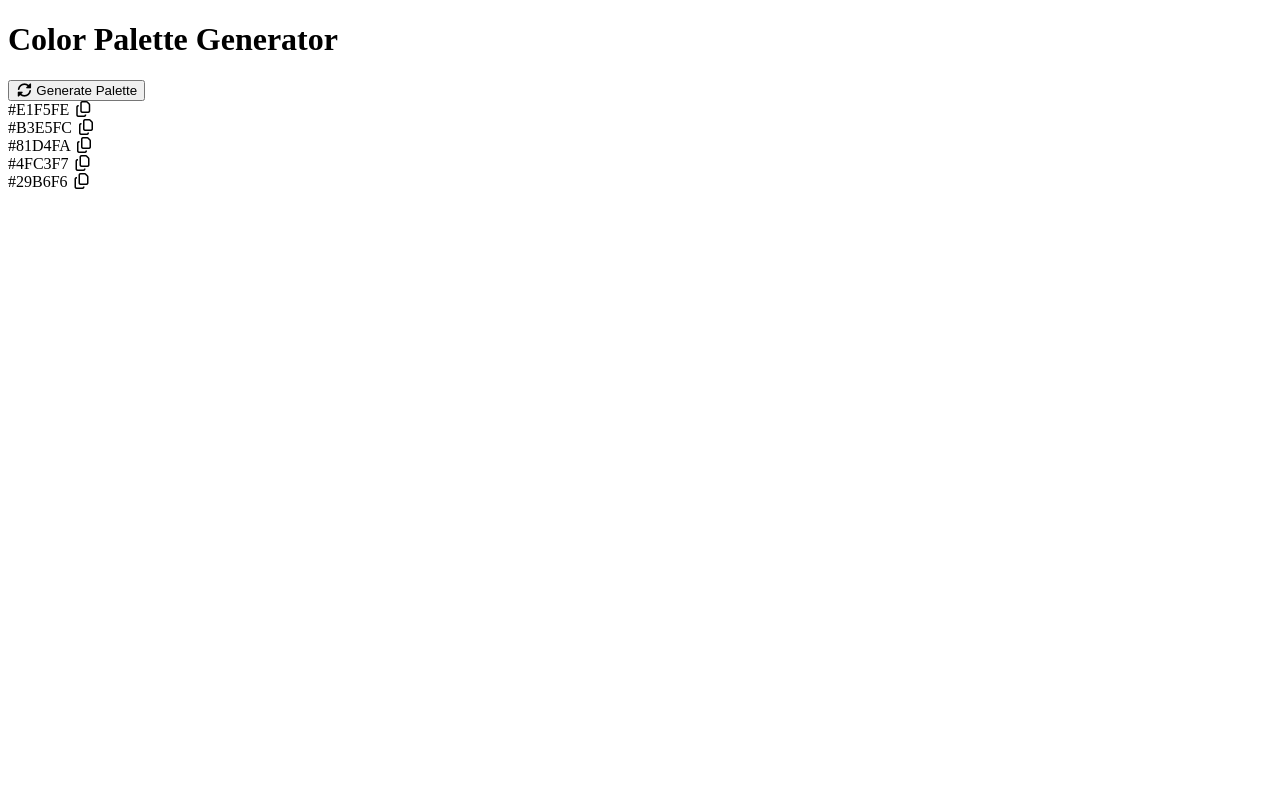
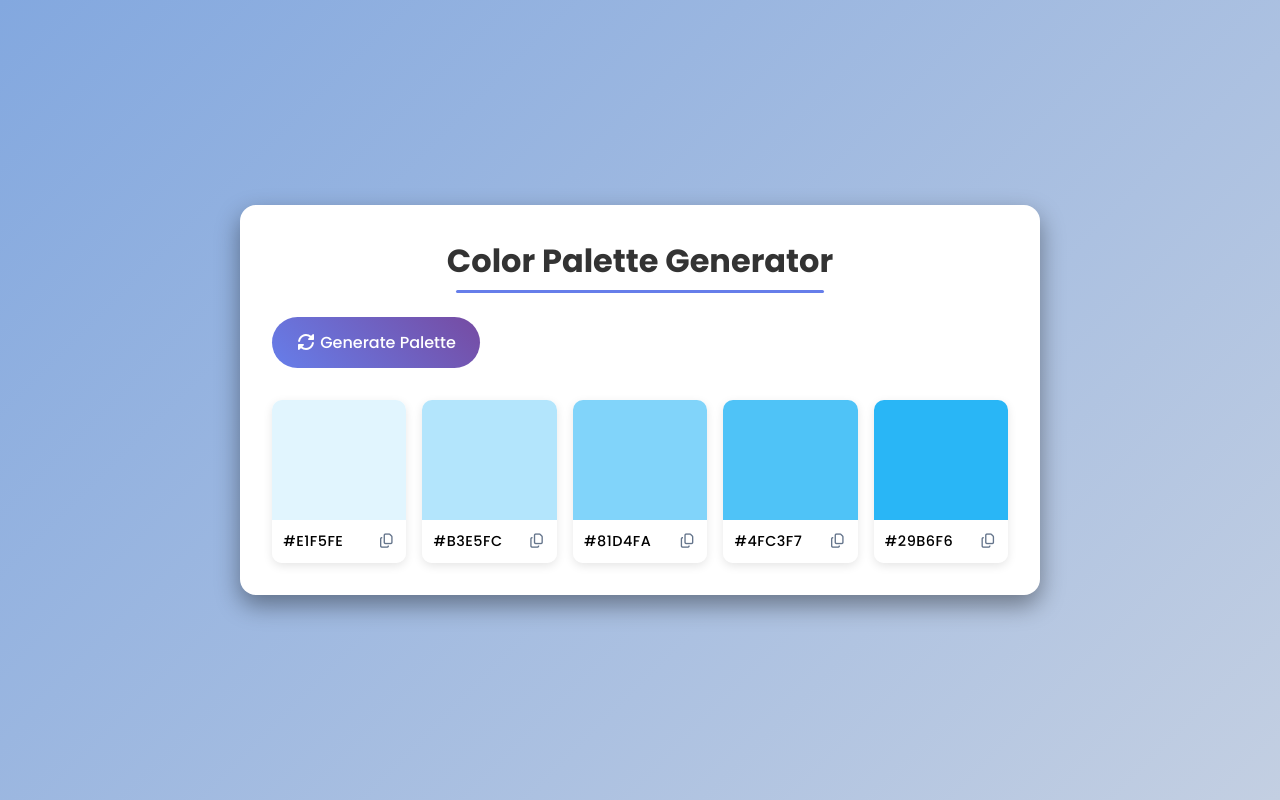
Before and after one commit to vidhusan12/15-Projects, a plain HTML site: page color-palette/index.html in a window 1280 px wide. Drawn offline with Linux system fonts and the light colour scheme.

Commit message:
Added css

```diff
--- a/color-palette/index.html
+++ b/color-palette/index.html
@@ -12,6 +12,7 @@
       crossorigin="anonymous"
       referrerpolicy="no-referrer"
     />
+    <link href="https://fonts.googleapis.com/css?family=Poppins:100,100italic,200,200italic,300,300italic,regular,italic,500,500italic,600,600italic,700,700italic,800,800italic,900,900italic" rel="stylesheet" />
   </head>
   <body>
     <div class="container">
--- a/color-palette/style.css
+++ b/color-palette/style.css
@@ -0,0 +1,120 @@
+/* Basic Reset */
+
+
+* {
+  margin: 0;
+  padding: 0;
+  box-sizing: border-box;
+  font-family: 'Poppins';
+}
+
+body {
+  background: linear-gradient(135deg, #83a8df, #c3cfe2);
+  min-height: 100vh;
+  display: flex;
+  align-items: center;
+  justify-content: center;
+  padding: 20px;
+}
+
+.container {
+  background-color: white;
+  border-radius: 1rem;
+  padding: 2rem;
+  width: 100%;
+  max-width: 800px;
+  box-shadow: 0 10px 25px rgba(0, 0, 0, 0.4);
+}
+
+h1 {
+  text-align: center;
+  margin-bottom: 1.5rem;
+  color: #333;
+  position: relative;
+  padding-bottom: 0.5rem;
+}
+
+h1::after {
+  content: "";
+  position: absolute;
+  bottom: 0;
+  left: 50%;
+  transform: translateX(-50%);
+  width: 50%;
+  height: 3px;
+  background-color: #667eea;
+  border-radius: 2px;
+}
+
+#generate-btn {
+  background: linear-gradient(45deg, #667eea, #764ba2);
+  color: white;
+  border: none;
+  padding: 0.8rem 1.5rem;
+  border-radius: 50px;
+  cursor: pointer;
+  font-weight: 500;
+  margin-bottom: 2rem;
+  font-size: 1rem;
+}
+
+#generate-btn:hover {
+  transform: translateY(-2px);
+  box-shadow: 0 6px 10px rgba(102, 126, 234, 0.3);
+}
+
+#generate-btn:active {
+  transform: translateY(0);
+}
+
+.palette-container {
+  display: grid;
+  gap: 1rem;
+  grid-template-columns: repeat(auto-fit, minmax(130px, 1fr));
+}
+
+.color-box {
+  border-radius: 10px;
+  overflow: hidden;
+  box-shadow: 0 3px 10px rgba(0, 0, 0, 0.1);
+  transition: transform 0.2s;
+}
+
+.color-box:hover {
+  transform: translateY(-5px);
+}
+
+.color {
+  height: 120px;
+  cursor: pointer;
+}
+
+.color-info {
+  background-color: #fff;
+  padding: 0.7rem;
+  display: flex;
+  align-items: center;
+  justify-content: space-between;
+  font-size: 0.9rem;
+}
+
+.hex-value {
+  font-weight: 500;
+  letter-spacing: 0.5px;
+}
+
+.copy-btn {
+  cursor: pointer;
+  color: #64748b;
+  transition: color 0.2s;
+}
+
+.copy-btn:hover {
+  color: #667eea;
+}
+
+@media (max-width: 768px) {
+  .palette-container {
+    grid-template-columns: repeat(auto-fit, minmax(100px, 1fr));
+  }
+}
```
